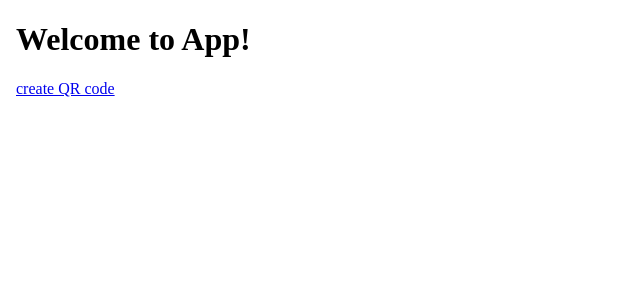
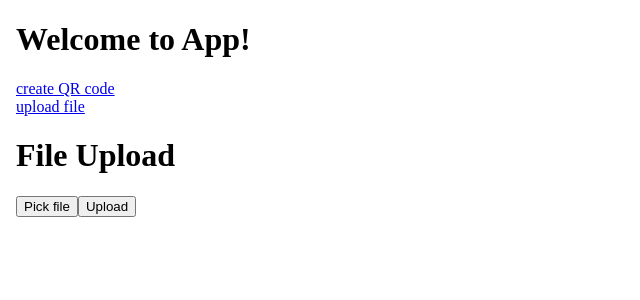
Before and after one commit to AntonAlekseev1/FrontForQrApp, an Angular app: page /uploadFile in a window 1280 px wide. Before the commit this address led to /. Shown: the top 300 px of the page, without its empty margins (0-640 px from the left). Built offline with nearby package versions, Linux system fonts and the light colour scheme.

Commit message:
added uploading of file

```diff
--- a/src/app/app-routing.module.ts
+++ b/src/app/app-routing.module.ts
@@ -1,9 +1,11 @@
 import { NgModule } from '@angular/core';
 import { Routes, RouterModule } from '@angular/router';
 import {CreateQrCodeComponent} from "./components/create-qr-code/create-qr-code.component";
+import {UploadFileComponent} from "./components/upload-file/upload-file.component";
 
 const routes: Routes = [
-  {path: 'createQr', component: CreateQrCodeComponent}
+  {path: 'createQr', component: CreateQrCodeComponent},
+  {path: 'uploadFile', component: UploadFileComponent}
 ];
 
 @NgModule({
--- a/src/app/app.component.html
+++ b/src/app/app.component.html
@@ -5,6 +5,9 @@
     Welcome to {{ title }}!
   </h1>
   <a routerLink="/createQr">create QR code</a>
+  <div>
+    <a routerLink="/uploadFile">upload file</a>
+  </div>
 </header>
 <div id="content">
   <router-outlet></router-outlet>
--- a/src/app/app.module.ts
+++ b/src/app/app.module.ts
@@ -7,11 +7,13 @@ import {CreateQrCodeComponent} from './components/create-qr-code/create-qr-code.
 import {FormsModule} from "@angular/forms";
 import {HttpClientModule} from "@angular/common/http";
 import {CreateQrCodeService} from "./components/create-qr-code/create-qr-code.service";
+import { UploadFileComponent } from './components/upload-file/upload-file.component';
 
 @NgModule({
   declarations: [
     AppComponent,
-    CreateQrCodeComponent
+    CreateQrCodeComponent,
+    UploadFileComponent
   ],
   imports: [
     BrowserModule,
--- /dev/null
+++ b/src/app/components/upload-file/upload-file.component.html
@@ -0,0 +1,9 @@
+<h1> File Upload</h1>
+<input
+  style="display: none"
+  type="file"
+  (change)="onFileSelected($event)"
+  #fileInput>
+<button type="button" (click)="fileInput.click()">Pick file</button>
+<button type="button" (click)="onUpload()">Upload</button>
+<div >{{responseMessage}}</div>
--- /dev/null
+++ b/src/app/components/upload-file/upload-file.component.ts
@@ -0,0 +1,39 @@
+import { Component, OnInit } from '@angular/core';
+import {HttpClient} from "@angular/common/http";
+import {Response} from "../../entities/Response";
+import {Exception} from "../../entities/Exception";
+
+@Component({
+  selector: 'app-upload-file',
+  templateUrl: './upload-file.component.html',
+  styleUrls: ['./upload-file.component.css']
+})
+export class UploadFileComponent implements OnInit {
+
+  selectedFile: File = null;
+  responseMessage:string;
+  error: Exception;
+  constructor(private httpClient: HttpClient) { }
+
+  ngOnInit() {
+  }
+
+  onFileSelected(event) {
+    this.selectedFile = <File>event.target.files[0];
+  }
+
+  onUpload() {
+    const fd = new FormData();
+    fd.append('file', this.selectedFile, this.selectedFile.name)
+    this.httpClient.post('http://localhost:8080/qr-code/read', fd)
+      .subscribe((res: Response) => {
+        console.log(res);
+        if(res.status==='Success') {
+          this.responseMessage = res.data.toString();
+        }else {
+          this.error = res.error;
+          this.responseMessage = this.error.data.toString();
+        }
+      });
+  }
+}
--- /dev/null
+++ b/src/app/entities/Exception.ts
@@ -0,0 +1,5 @@
+export interface Exception {
+
+  data: object;
+  errorType: string;
+}
--- a/src/app/entities/Response.ts
+++ b/src/app/entities/Response.ts
@@ -1,6 +1,8 @@
+import {Exception} from "./Exception";
+
 export class Response {
 
   public data: object;
   public status: string;
-  public error: string;
+  public error: Exception;
 }
```
Also changed, not shown: src/app/components/upload-file/upload-file.component.css (added), 1 other file (tests, documents, lock files or other folders).
